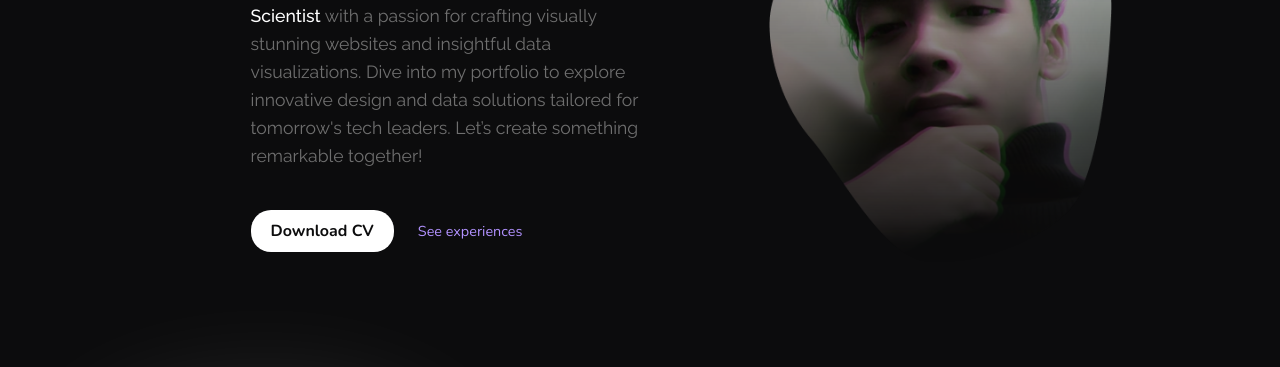
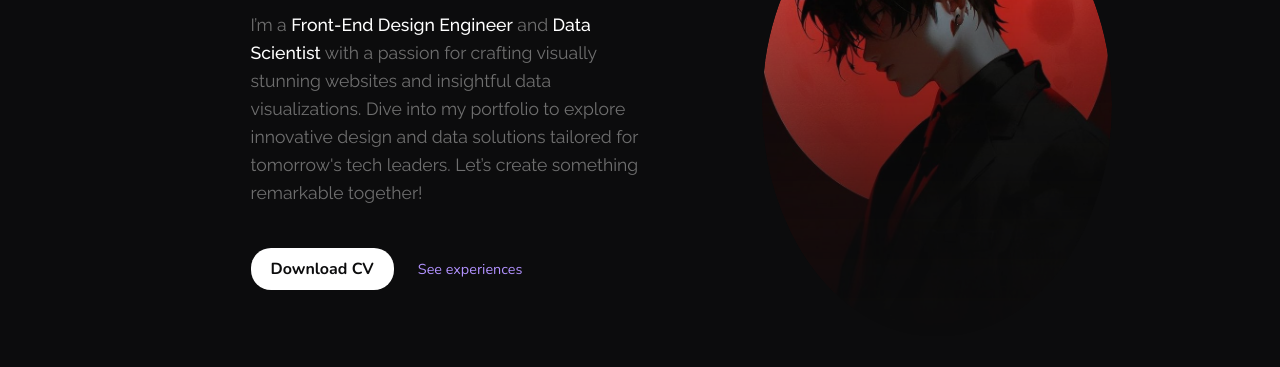
Before and after one commit to admiralannt07/anantadeva.github.io, a plain HTML site: page index.html in a window 1280 px wide. Shown: the part 279-646 px from the top of the page. Drawn offline with nearby package versions, Linux system fonts and the light colour scheme.

Commit message:
mengubah foto profil

```diff
--- a/index.html
+++ b/index.html
@@ -34,7 +34,7 @@
             <a href="#">See experiences</a>
         </div>
         <div class="intro-photo">
-            <img src="./assets/images/foto 2 edit 2.jpg" alt="Alex's photo" class="intro-profile">
+            <img src="./assets/images/main.jpg" alt="Alex's photo" class="intro-profile">
         </div>
     </section>
 
--- a/style.css
+++ b/style.css
@@ -173,11 +173,12 @@ header nav {
 
 .intro-profile {
     mask-image: linear-gradient(black, transparent);
-    max-width: 450px;
+    max-width: 400px;
     height: 100%;
     mask-size: 100%;
     mask-repeat: no-repeat;
     mask-position: center;
+    border-radius: 50%
 }
 
 #skills {
```
Also changed, not shown: assets/images/main.jpg (added).
